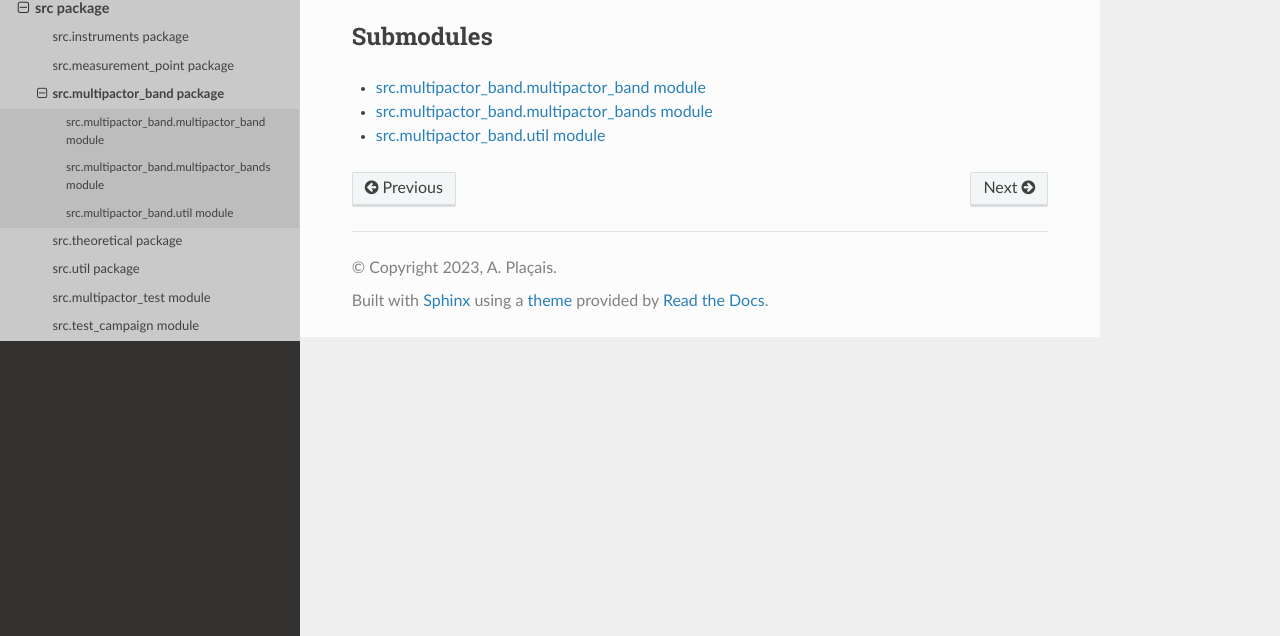
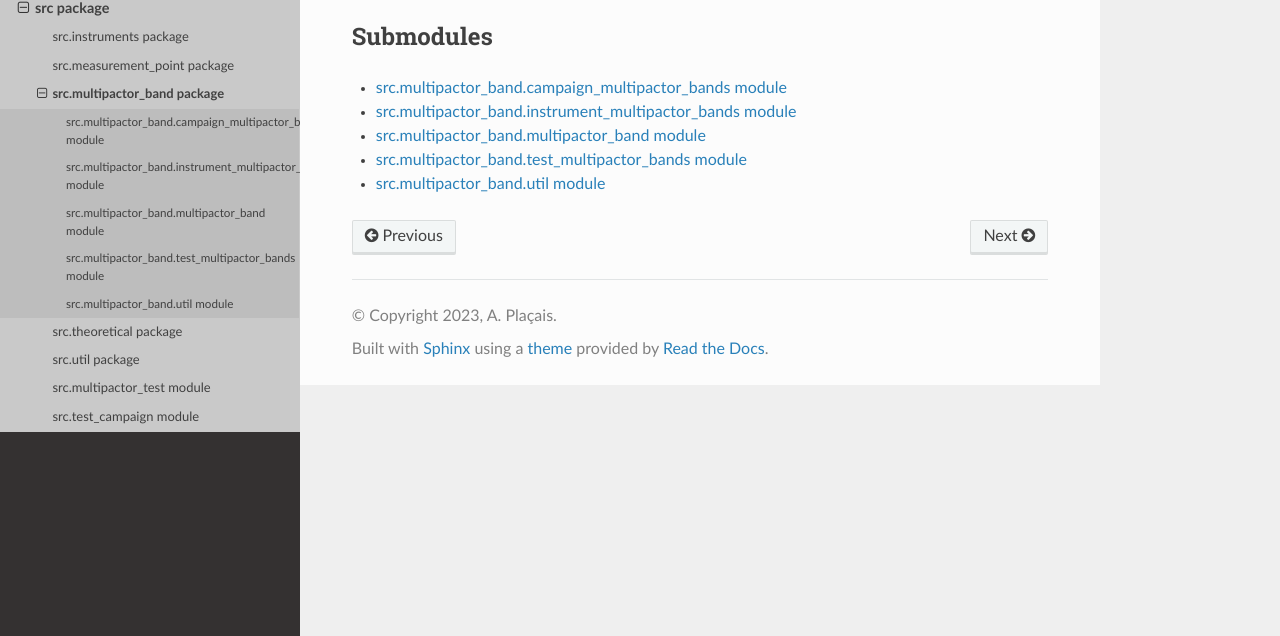
Before and after one commit to AdrienPlacais/multipac_testbench, a Sphinx documentation site: the page built from docs/source/src.multipactor_band.rst, in a window 1280 px wide, cut to the strip 264-900 px from the top of the page. Built offline with Sphinx 7.4.7 and the Read the Docs theme 2.0.0, drawn with Linux system fonts in a browser that asks for light colours; pages that are not in the unit, such as notebooks, are missing from menus.

```diff
--- a/docs/source/manual/examples.rst
+++ b/docs/source/manual/examples.rst
@@ -7,7 +7,3 @@ Examples
    :maxdepth: 2
 
    notebooks/basics.ipynb
-
-
-.. todo::
-   Add an example for the :meth:`.MultipactorTest.plot_multipactor_limits` once it works for several positions.
--- a/docs/source/src.instruments.rst
+++ b/docs/source/src.instruments.rst
@@ -25,5 +25,8 @@ Submodules
    src.instruments.instrument
    src.instruments.optical_fibre
    src.instruments.penning
+   src.instruments.power
    src.instruments.powers
+   src.instruments.reflection_coefficient
+   src.instruments.swr
    src.instruments.virtual_instrument
--- /dev/null
+++ b/docs/source/src.multipactor_band.campaign_multipactor_bands.rst
@@ -0,0 +1,7 @@
+src.multipactor\_band.campaign\_multipactor\_bands module
+=========================================================
+
+.. automodule:: src.multipactor_band.campaign_multipactor_bands
+   :members:
+   :undoc-members:
+   :show-inheritance:
--- /dev/null
+++ b/docs/source/src.multipactor_band.instrument_multipactor_bands.rst
@@ -0,0 +1,7 @@
+src.multipactor\_band.instrument\_multipactor\_bands module
+===========================================================
+
+.. automodule:: src.multipactor_band.instrument_multipactor_bands
+   :members:
+   :undoc-members:
+   :show-inheritance:
--- a/docs/source/src.multipactor_band.rst
+++ b/docs/source/src.multipactor_band.rst
@@ -12,6 +12,8 @@ Submodules
 .. toctree::
    :maxdepth: 4
 
+   src.multipactor_band.campaign_multipactor_bands
+   src.multipactor_band.instrument_multipactor_bands
    src.multipactor_band.multipactor_band
-   src.multipactor_band.multipactor_bands
+   src.multipactor_band.test_multipactor_bands
    src.multipactor_band.util
--- /dev/null
+++ b/docs/source/src.multipactor_band.test_multipactor_bands.rst
@@ -0,0 +1,7 @@
+src.multipactor\_band.test\_multipactor\_bands module
+=====================================================
+
+.. automodule:: src.multipactor_band.test_multipactor_bands
+   :members:
+   :undoc-members:
+   :show-inheritance:
--- a/docs/source/src.util.rst
+++ b/docs/source/src.util.rst
@@ -12,6 +12,8 @@ Submodules
 .. toctree::
    :maxdepth: 4
 
+   src.util.animate
+   src.util.filtering
    src.util.helper
    src.util.multipactor_detectors
    src.util.plot
```
Also changed, not shown: docs/source/manual/presentation.rst (+0 -7 lines), docs/source/src.instruments.power.rst (added, +7 -0 lines), docs/source/src.instruments.reflection_coefficient.rst (added, +7 -0 lines), docs/source/src.instruments.swr.rst (added, +7 -0 lines), docs/source/src.multipactor_band.multipactor_bands.rst (deleted, +0 -7 lines), docs/source/src.util.animate.rst (added, +7 -0 lines), docs/source/src.util.filtering.rst (added, +7 -0 lines), 3 other files.
